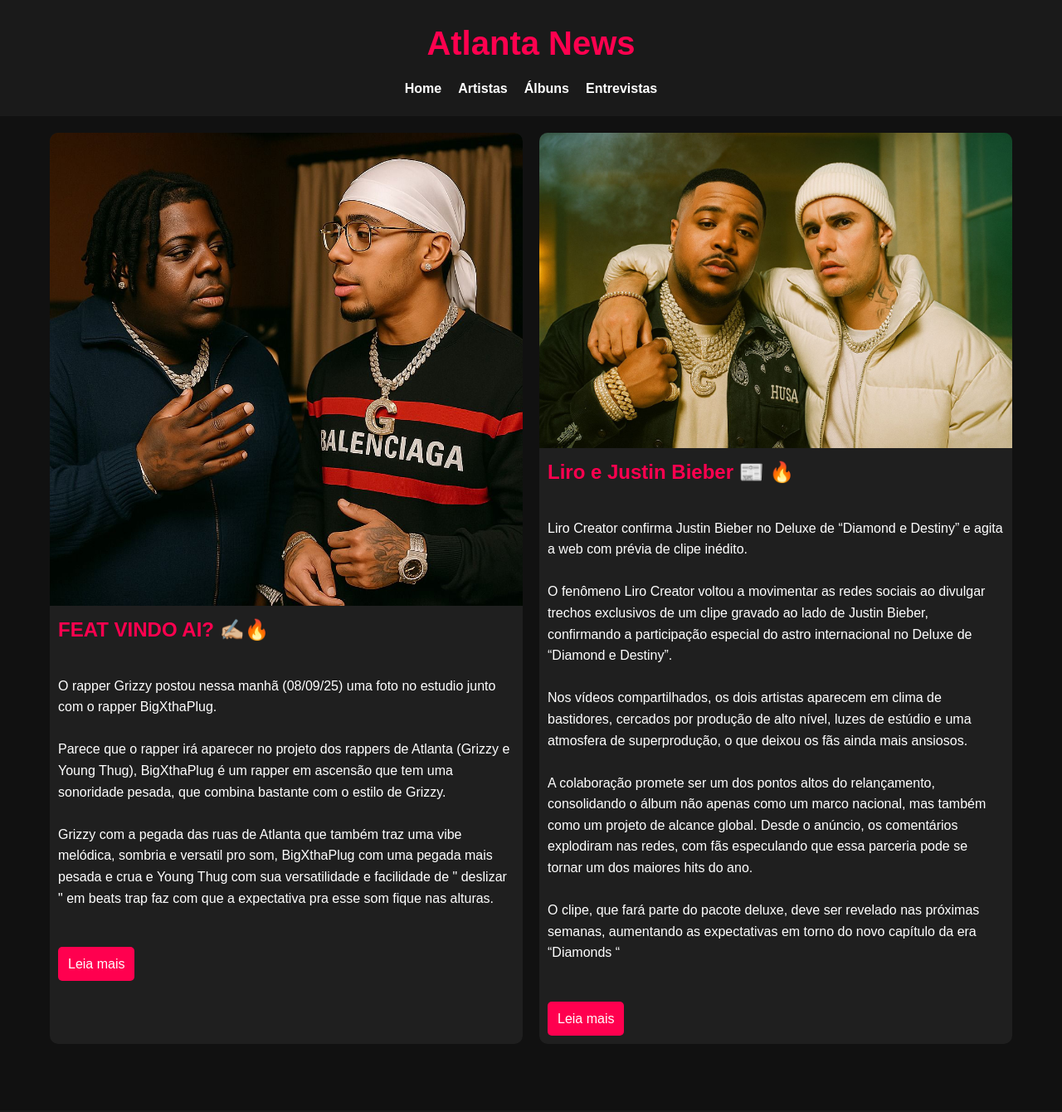
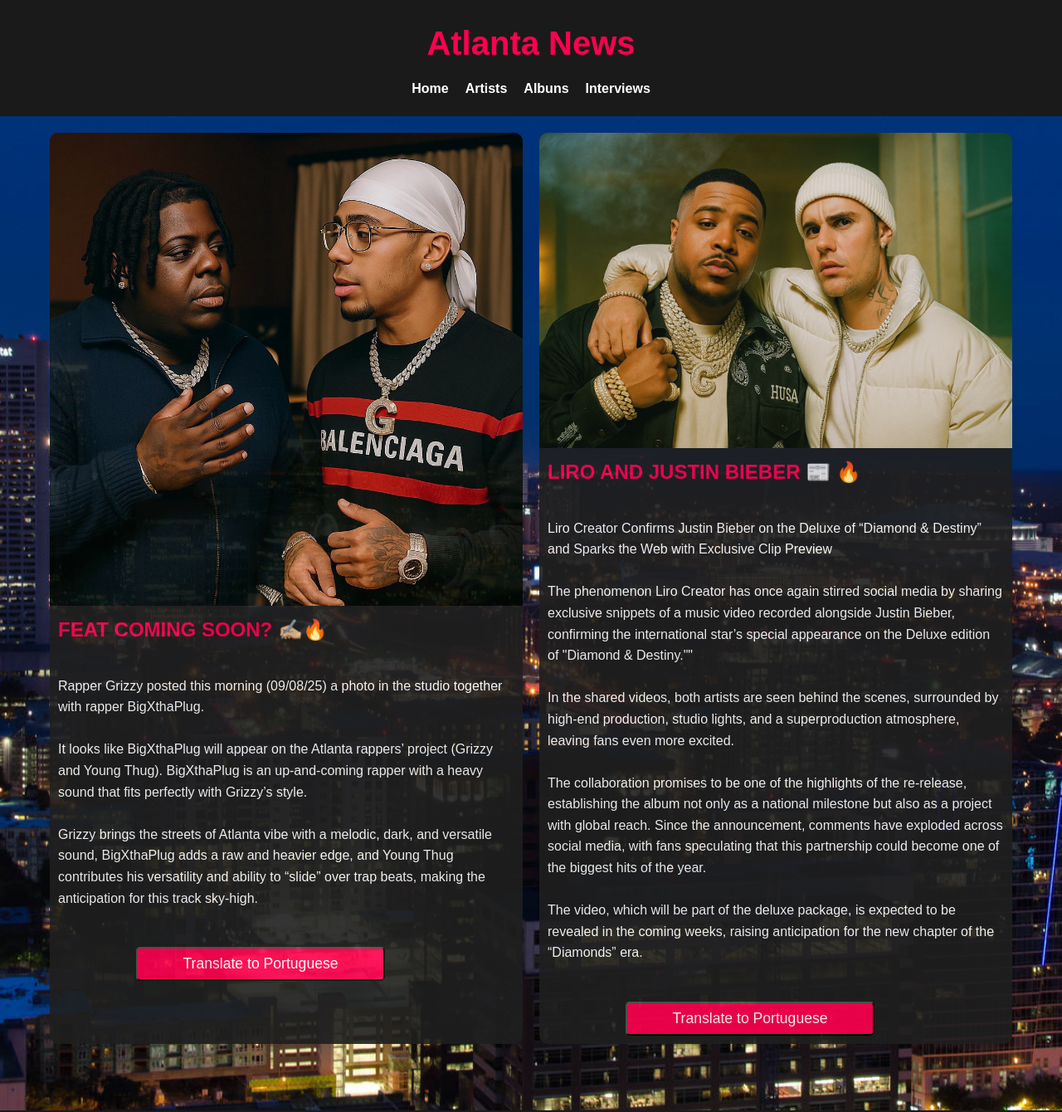
Before and after one commit to gabrieldev25789/projetoAtlanta, a plain HTML site: page index.html in a window 1280 px wide. Shown: the top 1340 px of the page at 83% size. Drawn offline with Linux system fonts and the light colour scheme.

Commit message:
Terceiro commit

```diff
--- a/css/atalnta.css
+++ b/css/atalnta.css
@@ -6,6 +6,9 @@
 }
 
 body {
+    background-image: url("../img/atl.jpg");
+    background-position: center;
+    background-size: cover;
     font-family: 'Arial', sans-serif;
     background-color: #111;
     color: #fff;
@@ -51,6 +54,7 @@
 /* Notícias Principais */
 
 .top-news {
+  opacity: 0.9;
     display: grid;
     grid-template-columns: repeat(auto-fit, minmax(300px, 1fr));
     gap: 20px;
@@ -84,18 +88,22 @@
     margin: 10px;
 }
 
-.main-news a {
+#traduzir,
+#traduzir2 {
+    width: 300px;
     display: inline-block;
-    margin: 10px;
+    margin: 10px 13vh;
     color: #fff;
     background-color: #ff004f;
     padding: 8px 12px;
     border-radius: 5px;
     text-decoration: none;
     transition: background-color 0.3s;
+    cursor: pointer;
+    font-size: 1.1rem;
 }
 
-.main-news a:hover {
+#traduzir:hover {
     background-color: #e60045;
 }
 
@@ -107,3 +115,18 @@
     font-size: 0.9rem;
     color: #aaa;
 }
+
+.hide{
+visibility: hidden;
+}
+
+@media (max-width: 425px){
+  body{
+    background-position: center;
+    background-size: contain;
+  }
+  #traduzir,
+  #traduzir2{
+    margin-left: 2.6rem;
+  }
+}
--- a/index.html
+++ b/index.html
@@ -12,9 +12,9 @@
         <nav>
             <ul>
                 <li><a href="#">Home</a></li>
-                <li><a href="#">Artistas</a></li>
-                <li><a href="#">Álbuns</a></li>
-                <li><a href="#">Entrevistas</a></li>
+                <li><a href="#">Artists</a></li>
+                <li><a href="#">Albuns</a></li>
+                <li><a href="#">Interviews</a></li>
             </ul>
         </nav>
     </header>
@@ -24,28 +24,28 @@
         <section class="top-news">
             <article class="main-news">
                 <img src="./img/feat.jpg" alt="Notícia Principal 1" class="img">
-                <h2>FEAT VINDO AI? ✍🏼🔥</h2>
-                <p> <br>O rapper Grizzy postou nessa manhã (08/09/25) uma foto no estudio junto com o rapper BigXthaPlug. <br>
+                <h2 id="titulo">FEAT COMING SOON? ✍🏼🔥</h2>
+                <p id="texto"> <br>Rapper Grizzy posted this morning (09/08/25) a photo in the studio together with rapper BigXthaPlug. <br>
 
-<br>Parece que o rapper irá aparecer no projeto dos rappers de Atlanta (Grizzy e Young Thug), BigXthaPlug é um rapper em ascensão que tem uma sonoridade pesada, que combina bastante com o estilo de Grizzy. <br>
+<br>It looks like BigXthaPlug will appear on the Atlanta rappers’ project (Grizzy and Young Thug). BigXthaPlug is an up-and-coming rapper with a heavy sound that fits perfectly with Grizzy’s style. <br>
 
-<br> Grizzy com a pegada das ruas de Atlanta que também traz uma vibe melódica, sombria e versatil pro som, BigXthaPlug com uma pegada mais pesada e crua e Young Thug com sua versatilidade e facilidade de " deslizar " em beats trap faz com que a expectativa pra esse som fique nas alturas. </p> <br>
-                <a href="#">Leia mais</a>
+<br>Grizzy brings the streets of Atlanta vibe with a melodic, dark, and versatile sound, BigXthaPlug adds a raw and heavier edge, and Young Thug contributes his versatility and ability to “slide” over trap beats, making the anticipation for this track sky-high. </p> <br>
+            <button id="traduzir">Translate to Portuguese</button>
             </article>
 
             <article class="main-news">
                 <img src="./img/lirojustin.jpg" alt="Notícia Principal 2" class="img">
-                <h2>Liro e Justin Bieber 📰 🔥</h2>
-                <p> <br>Liro Creator confirma Justin Bieber no Deluxe de “Diamond e Destiny” e agita a web com prévia de clipe inédito. <br>
+                <h2 id="titulo2">LIRO AND JUSTIN BIEBER 📰 🔥</h2>
+                <p id="texto2"><br>Liro Creator Confirms Justin Bieber on the Deluxe of “Diamond & Destiny” and Sparks the Web with Exclusive Clip Preview <br>
 
- <br>O fenômeno Liro Creator voltou a movimentar as redes sociais ao divulgar trechos exclusivos de um clipe gravado ao lado de Justin Bieber, confirmando a participação especial do astro internacional no Deluxe de “Diamond e Destiny”. <br>
+<br>The phenomenon Liro Creator has once again stirred social media by sharing exclusive snippets of a music video recorded alongside Justin Bieber, confirming the international star’s special appearance on the Deluxe edition of "Diamond & Destiny.""<br>
 
-<br>Nos vídeos compartilhados, os dois artistas aparecem em clima de bastidores, cercados por produção de alto nível, luzes de estúdio e uma atmosfera de superprodução, o que deixou os fãs ainda mais ansiosos. <br>
+<br>In the shared videos, both artists are seen behind the scenes, surrounded by high-end production, studio lights, and a superproduction atmosphere, leaving fans even more excited. <br>
 
- <br>A colaboração promete ser um dos pontos altos do relançamento, consolidando o álbum não apenas como um marco nacional, mas também como um projeto de alcance global. Desde o anúncio, os comentários explodiram nas redes, com fãs especulando que essa parceria pode se tornar um dos maiores hits do ano. <br>
+<br>The collaboration promises to be one of the highlights of the re-release, establishing the album not only as a national milestone but also as a project with global reach. Since the announcement, comments have exploded across social media, with fans speculating that this partnership could become one of the biggest hits of the year. <br>
 
-<br> O clipe, que fará parte do pacote deluxe, deve ser revelado nas próximas semanas, aumentando as expectativas em torno do novo capítulo da era “Diamonds “</p> <br>
-                <a href="#">Leia mais</a>
+<br>The video, which will be part of the deluxe package, is expected to be revealed in the coming weeks, raising anticipation for the new chapter of the “Diamonds” era. </p> <br>
+            <button id="traduzir2">Translate to Portuguese</button>
             </article>
         </section>
 
@@ -56,5 +56,6 @@
     <footer>
         <p>&copy; 2025 Atlanta News<p>
     </footer>
+    <script src="./js/atalnta.js"></script>
 </body>
 </html>
--- a/js/atalnta.js
+++ b/js/atalnta.js
@@ -0,0 +1,28 @@
+const traduzir = document.querySelector("#traduzir")
+const traduzir2 = document.querySelector("#traduzir2")
+
+const titulo = document.querySelector("#titulo")
+const texto = document.querySelector("#texto")
+
+const titulo2 = document.querySelector("#titulo2")
+const texto2 = document.querySelector("#texto2")
+
+traduzir.classList.remove("hide")
+
+traduzir.addEventListener("click", () =>{
+    titulo.innerHTML = "FEAT VINDO AI? ✍🏼🔥"
+    texto.innerHTML = `<br>O rapper Grizzy postou nessa manhã (08/09/25) uma foto no estudio junto com o rapper BigXthaPlug. <br>
+
+<br>Parece que o rapper irá aparecer no projeto dos rappers de Atlanta (Grizzy e Young Thug), BigXthaPlug é um rapper em ascensão que tem uma sonoridade pesada, que combina bastante com o estilo de Grizzy. <br>
+
+<br> Grizzy com a pegada das ruas de Atlanta que também traz uma vibe melódica, sombria e versatil pro som, BigXthaPlug com uma pegada mais pesada e crua e Young Thug com sua versatilidade e facilidade de " deslizar " em beats trap faz com que a expectativa pra esse som fique nas alturas.`
+traduzir.classList.add("hide")
+})
+
+traduzir2.classList.remove("hide")
+
+traduzir2.addEventListener("click", () =>{
+    titulo2.innerHTML = "LIRO E JUSTIN BIEBER 📰 🔥"
+    texto2.innerHTML = `<br>O fenômeno Liro Creator voltou a movimentar as redes sociais ao divulgar trechos exclusivos de um clipe gravado ao lado de Justin Bieber, confirmando a participação especial do astro internacional no Deluxe de “Diamond e Destiny”. <br> <br>Nos vídeos compartilhados, os dois artistas aparecem em clima de bastidores, cercados por produção de alto nível, luzes de estúdio e uma atmosfera de superprodução, o que deixou os fãs ainda mais ansiosos. <br> <br>A colaboração promete ser um dos pontos altos do relançamento, consolidando o álbum não apenas como um marco nacional, mas também como um projeto de alcance global. Desde o anúncio, os comentários explodiram nas redes, com fãs especulando que essa parceria pode se tornar um dos maiores hits do ano. <br> <br> O clipe, que fará parte do pacote deluxe, deve ser revelado nas próximas semanas, aumentando as expectativas em torno do novo capítulo da era "Diamonds".`
+traduzir2.classList.add("hide")
+})
```
Also changed, not shown: img/atl.jpg (added).
